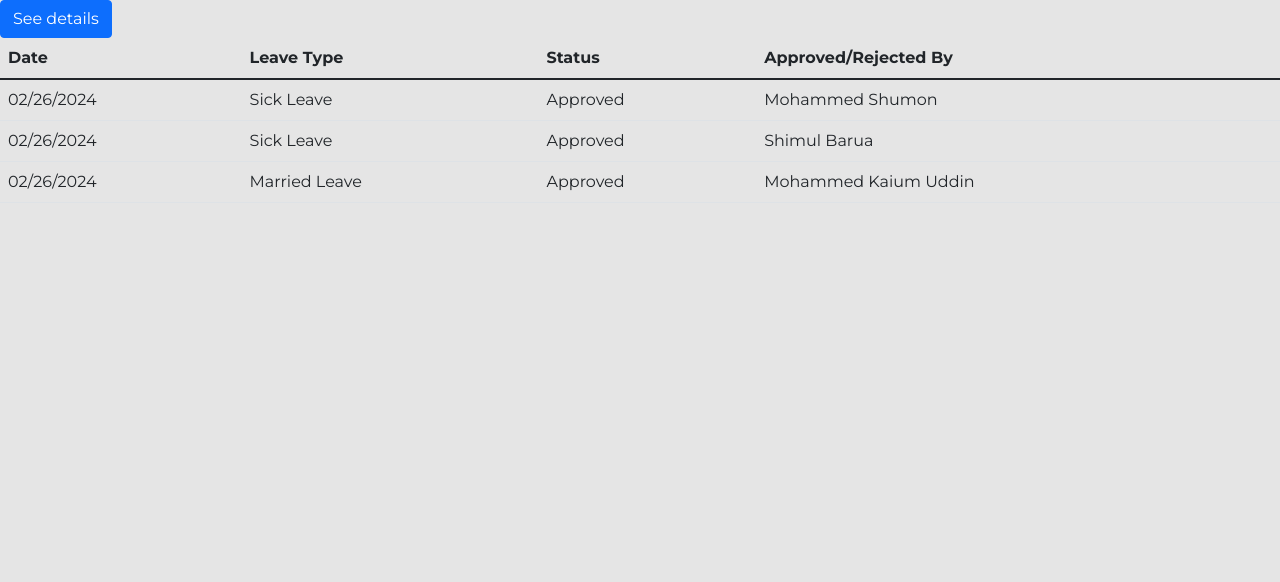
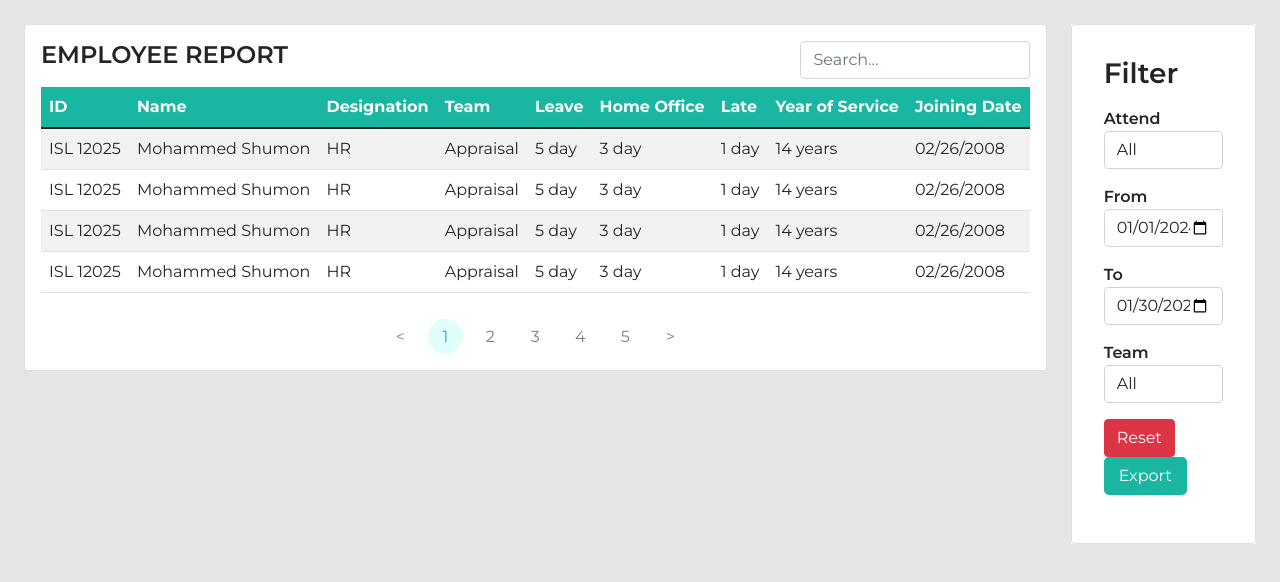
Before and after one commit to developer-tamim/bas-leave-report, a Vue app in the folder BAS-Leave-Report-Vue3/: page / in a window 1280 px wide. Shown: the top 582 px of the page. Built offline with nearby package versions, Linux system fonts and the light colour scheme.

Commit message:
Filter responsive

```diff
--- a/BAS-Leave-Report-Vue3/src/App.vue
+++ b/BAS-Leave-Report-Vue3/src/App.vue
@@ -1,7 +1,7 @@
 <template>
   <div >
-   <Test/>
-   <!-- <LeaveReport></LeaveReport> -->
+   <!-- <Test/> -->
+   <LeaveReport></LeaveReport>
   </div>
 </template>
 
--- a/BAS-Leave-Report-Vue3/src/components/Filter.vue
+++ b/BAS-Leave-Report-Vue3/src/components/Filter.vue
@@ -5,7 +5,7 @@
         <h3 class="bold">Filter</h3>
       </div>
       <transition name="fade">
-          <div v-if="showFilters">
+        <div v-show="showFilters || isLargerScreen">
           <div class="form-group mb-3">
             <label for="attend" class="bold">Attend</label><br />
             <select id="attend" class="form-control">
@@ -45,12 +45,33 @@
   data() {
     return {
       showFilters: false,
+      isLargerScreen: false,
     };
   },
   methods: {
     toggleFilters() {
+      if (!this.isLargerScreen) {
         this.showFilters = !this.showFilters;
+      }
     },
+    checkScreenSize() {
+      this.isLargerScreen = window.innerWidth >= 768; // Adjust the breakpoint as needed
+    },
+  },
+  mounted() {
+    this.checkScreenSize();
+    window.addEventListener('resize', this.checkScreenSize);
+  },
+  beforeDestroy() {
+    window.removeEventListener('resize', this.checkScreenSize);
   },
 };
 </script>
+
+<style>
+@media (min-width: 768px) {
+  .filter-dropdown {
+    cursor: default;
+  }
+}
+</style>
--- a/BAS-Leave-Report-Vue3/src/components/LeaveReport.vue
+++ b/BAS-Leave-Report-Vue3/src/components/LeaveReport.vue
@@ -5,15 +5,12 @@
       <div class="col-lg-2 col-md-4 order-md-2">
         <div class="sticky-top">
           <div class="card p-3">
-
             <!-- Filter -->
             <Filter/>
             <!-- Filter -->
-
           </div>
         </div>
       </div>
-
 
       <!-- Main content -->
       <div class="col-lg-10 col-md-8 order-md-1">
@@ -34,8 +31,6 @@
             <Table/>
             <!-- Table -->
 
-
-
           </div>
         </div>
       </div>
@@ -44,11 +39,19 @@
 </template>
 
 <script>
-  import Table from './Table.vue'
-import Filter from './Filter.vue'
+import Table from './Table.vue';
+import Filter from './Filter.vue';
+
 export default {
   name: 'LeaveReport',
   components: { Table, Filter },
-
 };
 </script>
+
+<style scoped>
+@media (max-width: 767px) {
+  .filter-dropdown {
+    cursor: pointer;
+  }
+}
+</style>
```
Lines whose indentation alone changed are shown as unchanged.
